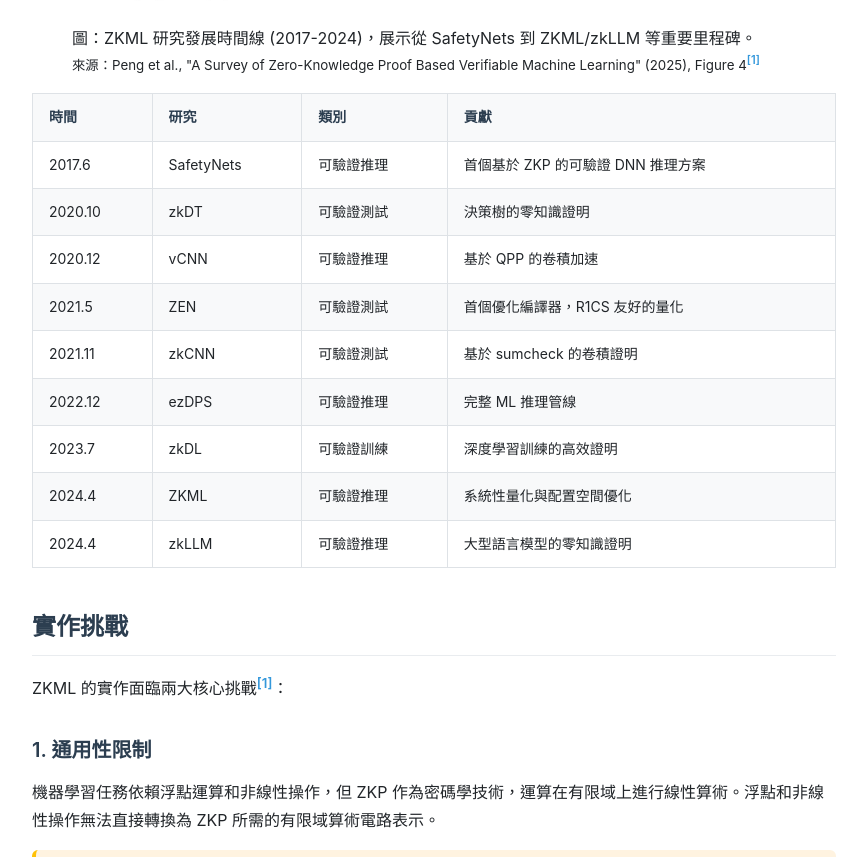
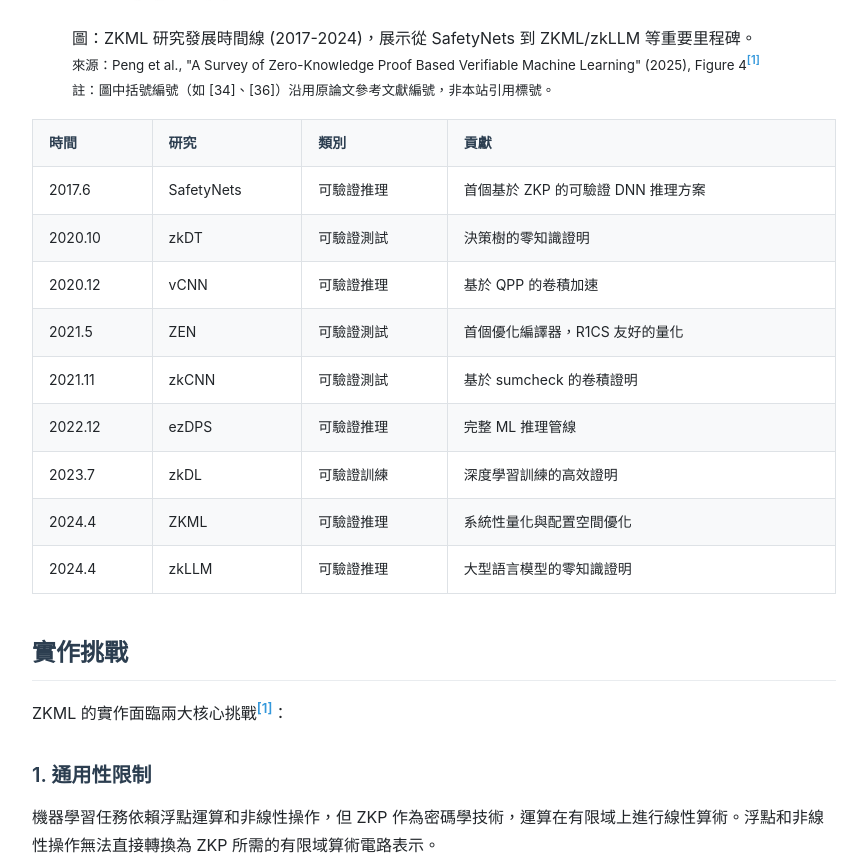
Before and after one commit to xuancheng307/zkml-knowledge-base, a plain HTML site: page zkml/index.html in a window 1280 px wide. Shown: the part 2819-3676 px from the top of the page, without its empty margins (296-1163 px from the left). Drawn offline with Linux system fonts and the light colour scheme.

Commit message:
補充時間線圖說：原論文編號說明
在 ZKML 時間線圖說中補充註記，說明圖中括號編號（如 [34]、[36]）
沿用原論文參考文獻編號，非本站引用標號，避免讀者誤解。

🤖 Generated with [Claude Code](https://claude.com/claude-code)

Co-Authored-By: Claude Opus 4.5 <noreply@anthropic.com>

```diff
--- a/zkml/index.html
+++ b/zkml/index.html
@@ -121,7 +121,7 @@
 
       <figure>
         <img src="/zkml-knowledge-base/assets/images/papers/zkml-timeline.jpg" alt="ZKML 發展時間線 (2017-2024)" style="max-width: 100%; height: auto;">
-        <figcaption>圖：ZKML 研究發展時間線 (2017-2024)，展示從 SafetyNets 到 ZKML/zkLLM 等重要里程碑。<br><small>來源：Peng et al., "A Survey of Zero-Knowledge Proof Based Verifiable Machine Learning" (2025), Figure 4<sup><a href="#ref-1">[1]</a></sup></small></figcaption>
+        <figcaption>圖：ZKML 研究發展時間線 (2017-2024)，展示從 SafetyNets 到 ZKML/zkLLM 等重要里程碑。<br><small>來源：Peng et al., "A Survey of Zero-Knowledge Proof Based Verifiable Machine Learning" (2025), Figure 4<sup><a href="#ref-1">[1]</a></sup><br>註：圖中括號編號（如 [34]、[36]）沿用原論文參考文獻編號，非本站引用標號。</small></figcaption>
       </figure>
 
       <table>
```
